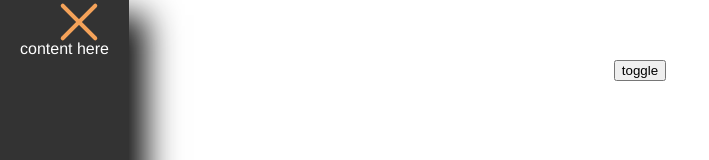
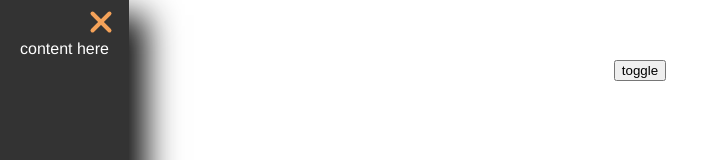
Before and after one commit to dreambo8563/vue-simple-drawer, a Vue app: page / in a window 1280 px wide. Shown: the top 160 px of the page, without its empty margins (0-709 px from the left). Built offline with nearby package versions, Linux system fonts and the light colour scheme.

Commit message:
fix(pages): update pages

```diff
--- a/src/demo.scss
+++ b/src/demo.scss
@@ -1,6 +1,6 @@
 // @import "src/components/Drawer/_animation.scss";
 
 // @import "src/components/Drawer/_variable.scss";
-$close-width: 50px;
+$close-width: 28px;
 
 @import "src/components/Drawer/_style.scss";
```
Also changed, not shown: 3 other files (tests, documents, lock files or other folders).
